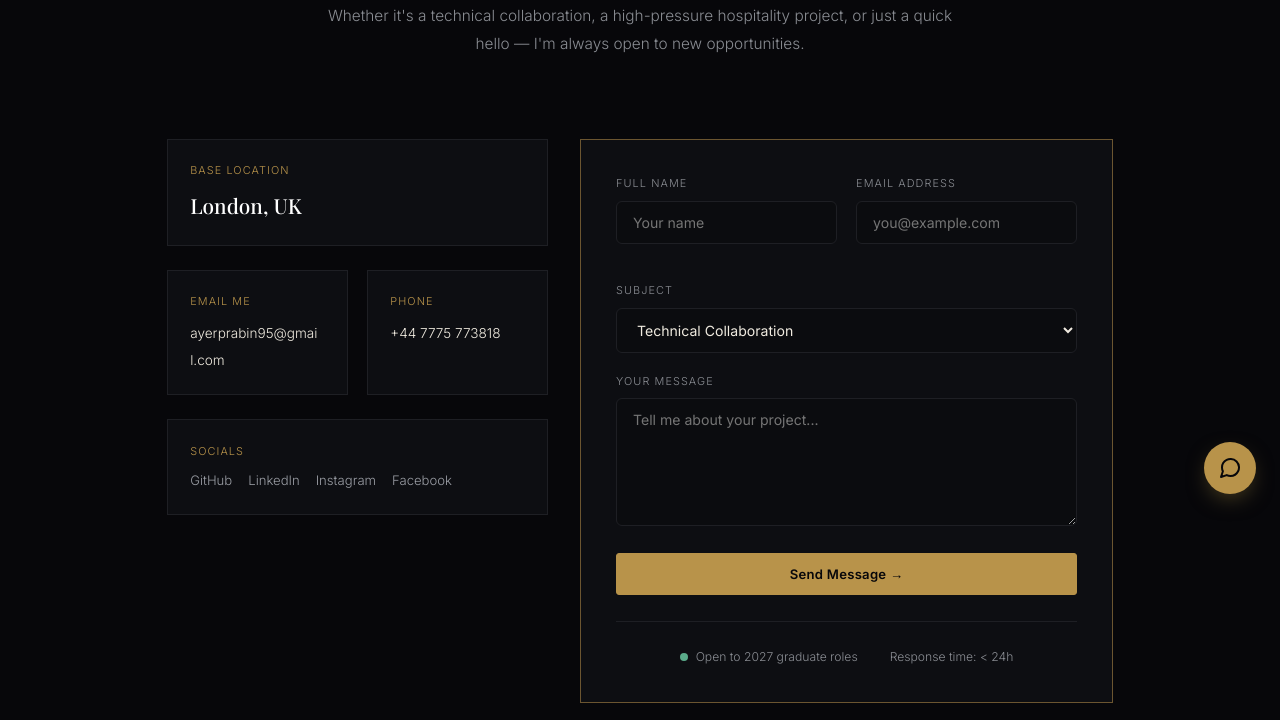
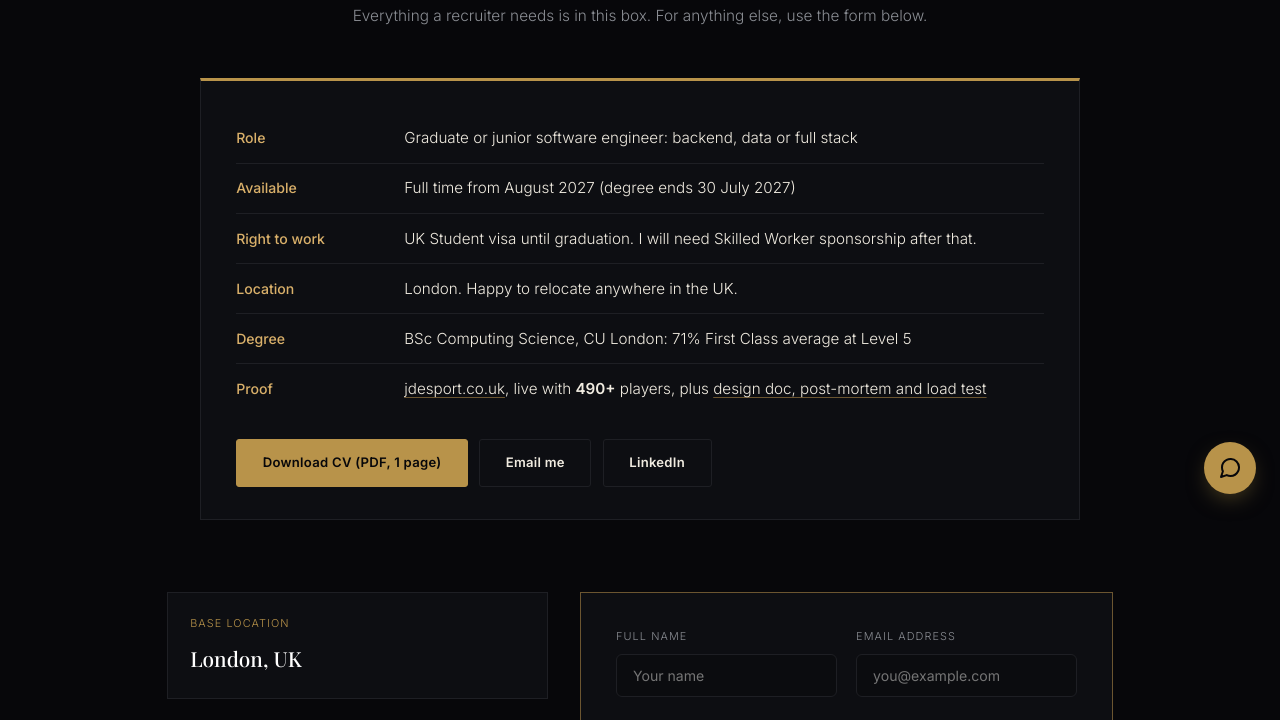
Before and after one commit to AyerPrabin/prabin-ayer-portfolio, a plain HTML site: page contact.html in a window 1280 px wide. Shown: the part 218-938 px from the top of the page. Drawn offline with nearby package versions, Linux system fonts and the light colour scheme; a web font is replaced by a local one.

Commit message:
Portfolio contact: 'Hiring a graduate engineer for 2027?' box (role, start date, sponsorship, location, degree, proof, CV/email/LinkedIn); Download CV now serves the tech CV

```diff
--- a/contact.html
+++ b/contact.html
@@ -34,6 +34,15 @@
 .avail-row{display:flex;gap:2rem;margin-top:1.6rem;padding-top:1.6rem;border-top:1px solid var(--line);flex-wrap:wrap;justify-content:center}
 .avail-item{display:flex;align-items:center;gap:.5rem;font-size:.76rem;color:var(--body)}
 .dot-live{width:8px;height:8px;border-radius:50%;background:var(--green)}
+.hire{max-width:880px;margin:0 auto;padding:2rem 2.2rem;background:var(--panel);border:1px solid var(--line);border-top:3px solid var(--gold)}
+.hire-facts{display:grid;gap:0;margin:0}
+.hire-facts div{display:grid;grid-template-columns:9.5rem 1fr;gap:1rem;padding:.8rem 0;border-bottom:1px solid var(--line)}
+.hire-facts div:last-child{border-bottom:0}
+.hire-facts dt{color:var(--gold-l);font-weight:500;font-size:.88rem}
+.hire-facts dd{margin:0;color:var(--cream);font-size:.95rem;line-height:1.55}
+.hire-facts a{color:var(--cream);text-decoration:underline;text-decoration-color:var(--gold-m);text-underline-offset:3px}
+.hire-cta{display:flex;flex-wrap:wrap;gap:.7rem;margin-top:1.6rem}
+@media(max-width:600px){.hire{padding:1.4rem 1.1rem}.hire-facts div{grid-template-columns:1fr;gap:.2rem}}
 </style>
 </head>
 <body>
@@ -53,9 +62,27 @@
 </nav>
 
 <header class="page-hero" style="text-align:center">
-  <h1 class="sec-title reveal" style="margin-left:auto;margin-right:auto">Let's Build Something <em>Together</em></h1>
-  <p class="sec-sub reveal" style="margin-left:auto;margin-right:auto">Whether it's a technical collaboration, a high-pressure hospitality project, or just a quick hello — I'm always open to new opportunities.</p>
+  <h1 class="sec-title reveal" style="margin-left:auto;margin-right:auto">Hiring a graduate engineer for 2027?</h1>
+  <p class="sec-sub reveal" style="margin-left:auto;margin-right:auto">Everything a recruiter needs is in this box. For anything else, use the form below.</p>
 </header>
+
+<section class="block" style="padding-top:0;padding-bottom:2.5rem">
+  <div class="hire reveal">
+    <dl class="hire-facts">
+      <div><dt>Role</dt><dd>Graduate or junior software engineer: backend, data or full stack</dd></div>
+      <div><dt>Available</dt><dd>Full time from August 2027 (degree ends 30 July 2027)</dd></div>
+      <div><dt>Right to work</dt><dd>UK Student visa until graduation. I will need Skilled Worker sponsorship after that.</dd></div>
+      <div><dt>Location</dt><dd>London. Happy to relocate anywhere in the UK.</dd></div>
+      <div><dt>Degree</dt><dd>BSc Computing Science, CU London: 71% First Class average at Level 5</dd></div>
+      <div><dt>Proof</dt><dd><a href="https://jdesport.co.uk" target="_blank" rel="noopener">jdesport.co.uk</a>, live with <b data-stat="players">450+</b> players, plus <a href="computing.html#write-ups">design doc, post-mortem and load test</a></dd></div>
+    </dl>
+    <div class="hire-cta">
+      <a href="assets/Prabin_Ayer_CV.pdf" class="btn btn-gold" download>Download CV (PDF, 1 page)</a>
+      <a href="mailto:ayerprabin95@gmail.com?subject=Graduate%20software%20engineer%20role" class="btn btn-ghost">Email me</a>
+      <a href="https://www.linkedin.com/in/ayerprabin/" target="_blank" rel="noopener" class="btn btn-ghost">LinkedIn</a>
+    </div>
+  </div>
+</section>
 
 <section class="block" style="padding-top:0">
   <div class="contact-grid">
@@ -94,7 +121,7 @@
         <div class="field">
           <label>Subject</label>
           <select name="subject">
-            <option>Technical Collaboration</option><option>Hospitality Project</option><option>General Inquiry</option><option>Other</option>
+            <option>Graduate role or interview</option><option>Technical collaboration</option><option>General question</option><option>Other</option>
           </select>
         </div>
         <div class="field">
```
Also changed, not shown: 1 other file.
